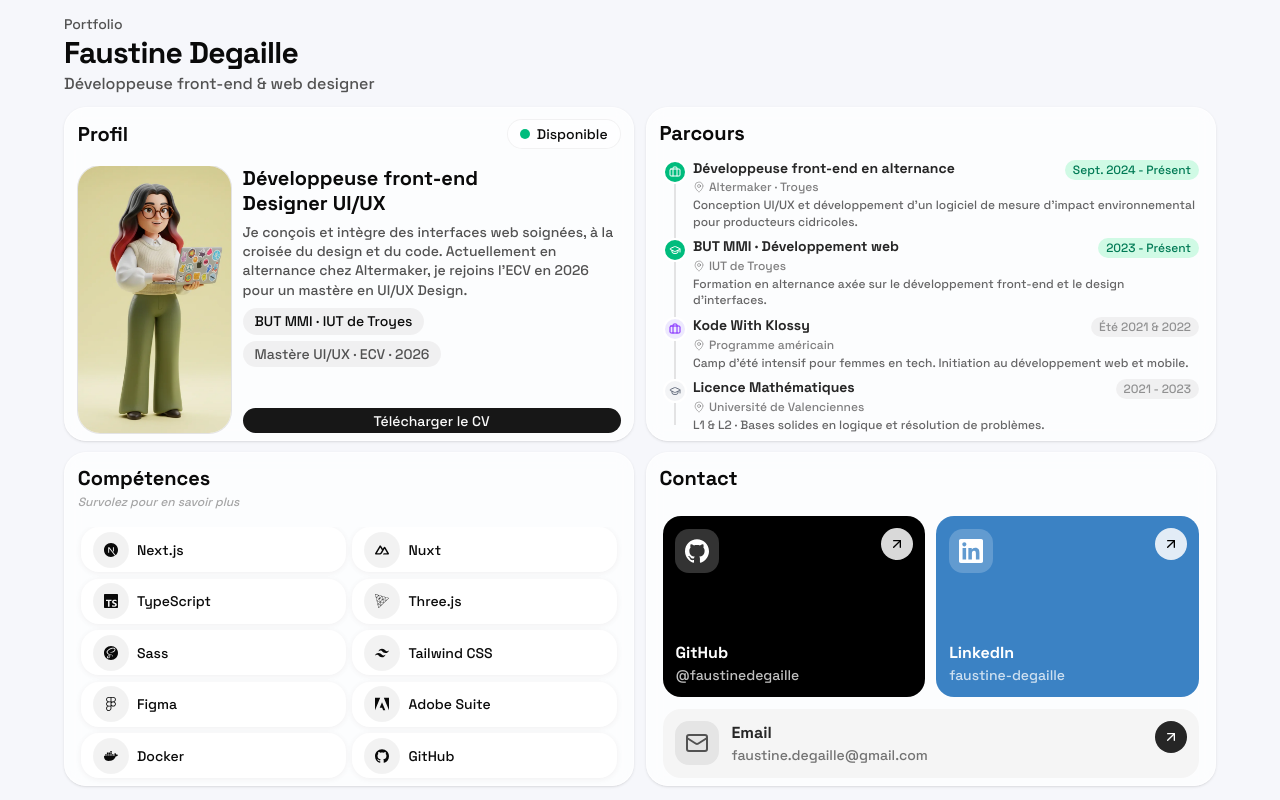
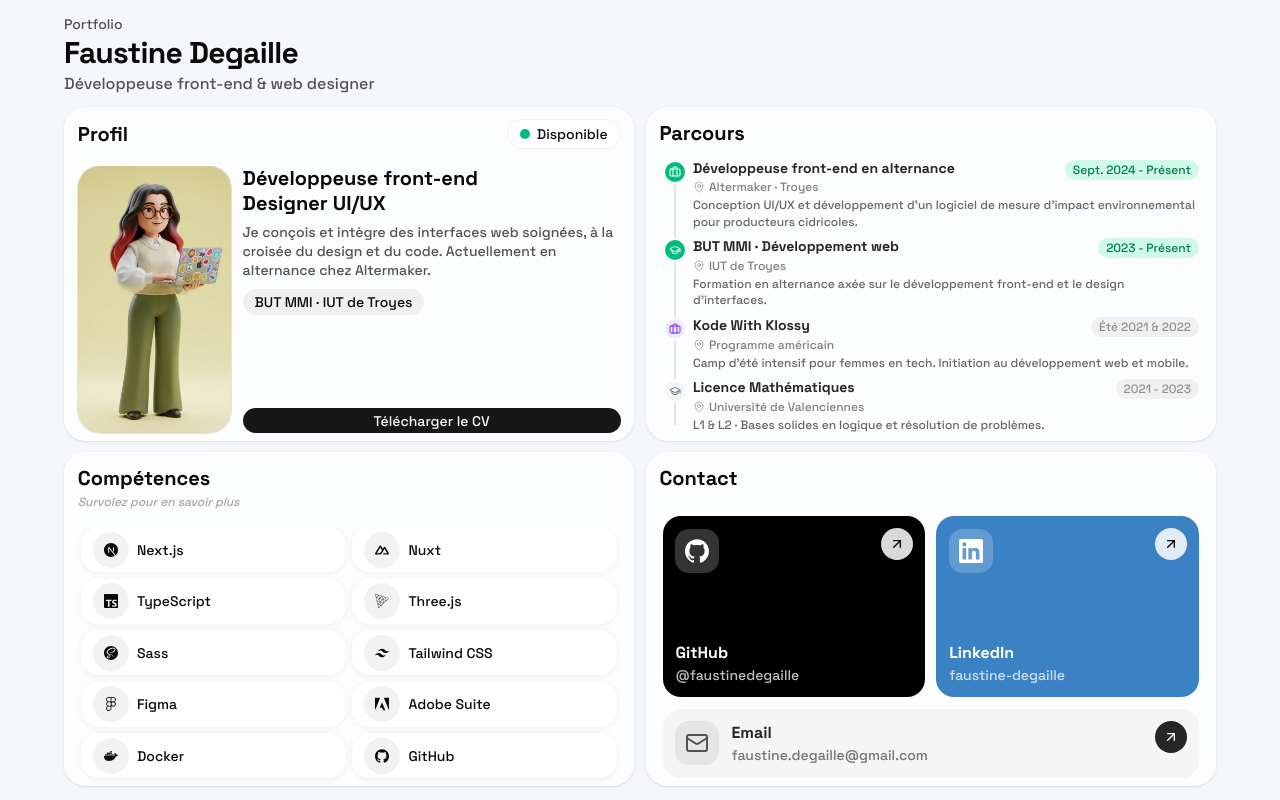
Before and after one commit to faustinedegaille/faustine-portfolio, a Next.js app: page / in a window 1280 px wide. Built offline with nearby package versions, Linux system fonts and the light colour scheme.

Commit message:
Update ProfileWidget to simplify description and remove future education details

```diff
--- a/components/widgets/ProfileWidget.tsx
+++ b/components/widgets/ProfileWidget.tsx
@@ -39,15 +39,12 @@
               </p>
 
               <p className="text-xs sm:text-sm md:text-v-sm text-muted-foreground leading-snug">
-                Je conçois et intègre des interfaces web soignées, à la croisée du design et du code. Actuellement en alternance chez Altermaker, je rejoins l'ECV en 2026 pour un mastère en UI/UX Design.
+                Je conçois et intègre des interfaces web soignées, à la croisée du design et du code. Actuellement en alternance chez Altermaker.
               </p>
 
               <div className="flex flex-wrap gap-1.5 md:gap-vs pt-0.5">
                 <span className="rounded-full bg-black/5 px-2 sm:px-2.5 md:px-3 py-0.5 md:py-[0.4vh] text-xs sm:text-sm md:text-v-sm font-medium">
                   BUT MMI · IUT de Troyes
-                </span>
-                <span className="rounded-full bg-black/5 px-2 sm:px-2.5 md:px-3 py-0.5 md:py-[0.4vh] text-xs sm:text-sm md:text-v-sm text-muted-foreground">
-                  Mastère UI/UX · ECV · 2026
                 </span>
               </div>
             </div>
```
